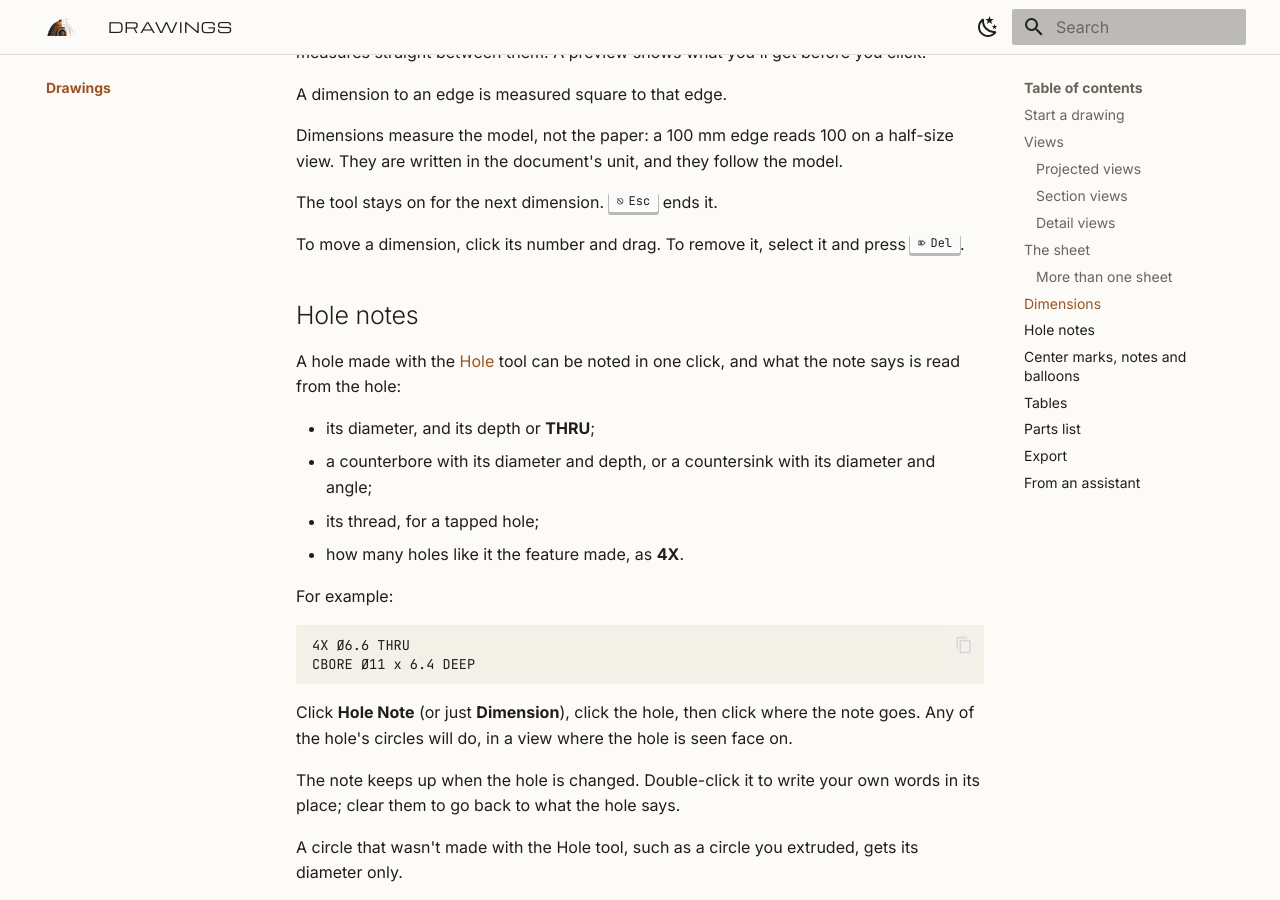
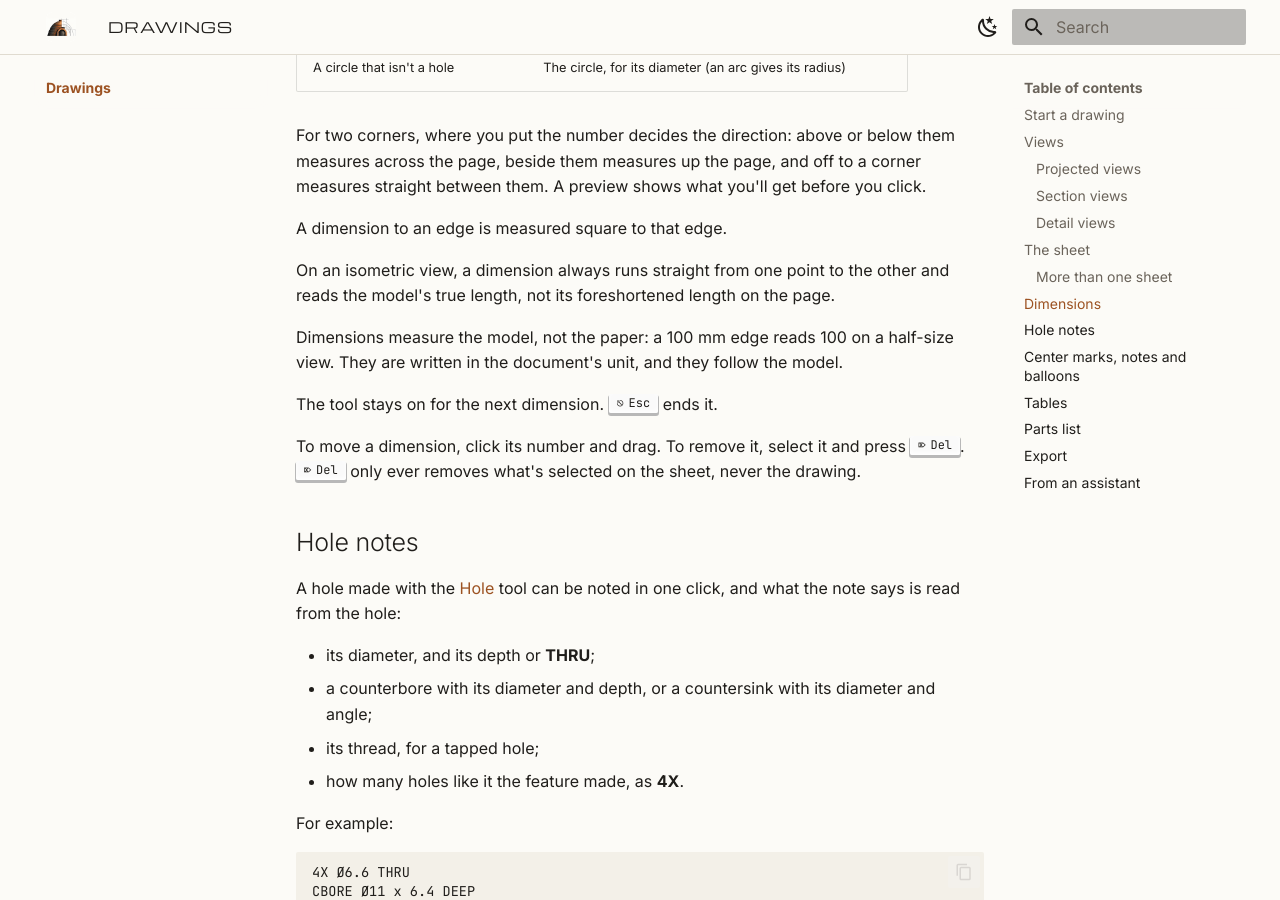
Before and after one commit to invictuscockpits/invictuscad-docs, an MkDocs documentation site: the page built from docs/drawings/index.md, in a window 1280 px wide and 900 px high, scrolled down 3609 px. Built offline with MkDocs 1.6.1 and Material for MkDocs 9.7.7, drawn with Linux system fonts in a browser that asks for light colours; some of the changed text lies outside the part shown.

Commit message:
Drawings: icon tools, isometric views, Delete

```diff
--- a/docs/drawings/index.md
+++ b/docs/drawings/index.md
@@ -14,6 +14,9 @@ When the model has more than one part placed, **Body** also offers **(Whole asse
 view of everything together.
 
 The drawing is listed under **Drawings** in the browser. Double-click it there to open it again.
+
+The drawing's tools are the row of icons above the sheet. Hover over one for its name and what it
+does; this page calls them by those names.
 
 | To | Do |
 |---|---|
@@ -65,6 +68,9 @@ and a letter at each end. The section is captioned **SECTION A-A** and stays in
 view it came from. Letters run A, B, C on their own.
 
 Cuts are straight, right across the view. Holes and other openings are left clear of hatching.
+
+A section is cut from a view seen square on (front, top, right and so on). **Section View** is
+off for an isometric view.
 
 ### Detail views
 
@@ -121,12 +127,16 @@ them. A preview shows what you'll get before you click.
 
 A dimension to an edge is measured square to that edge.
 
+On an isometric view, a dimension always runs straight from one point to the other and reads the
+model's true length, not its foreshortened length on the page.
+
 Dimensions measure the model, not the paper: a 100 mm edge reads 100 on a half-size view. They
 are written in the document's unit, and they follow the model.
 
 The tool stays on for the next dimension. ++esc++ ends it.
 
 To move a dimension, click its number and drag. To remove it, select it and press ++delete++.
+++delete++ only ever removes what's selected on the sheet, never the drawing.
 
 ## Hole notes
 
```
